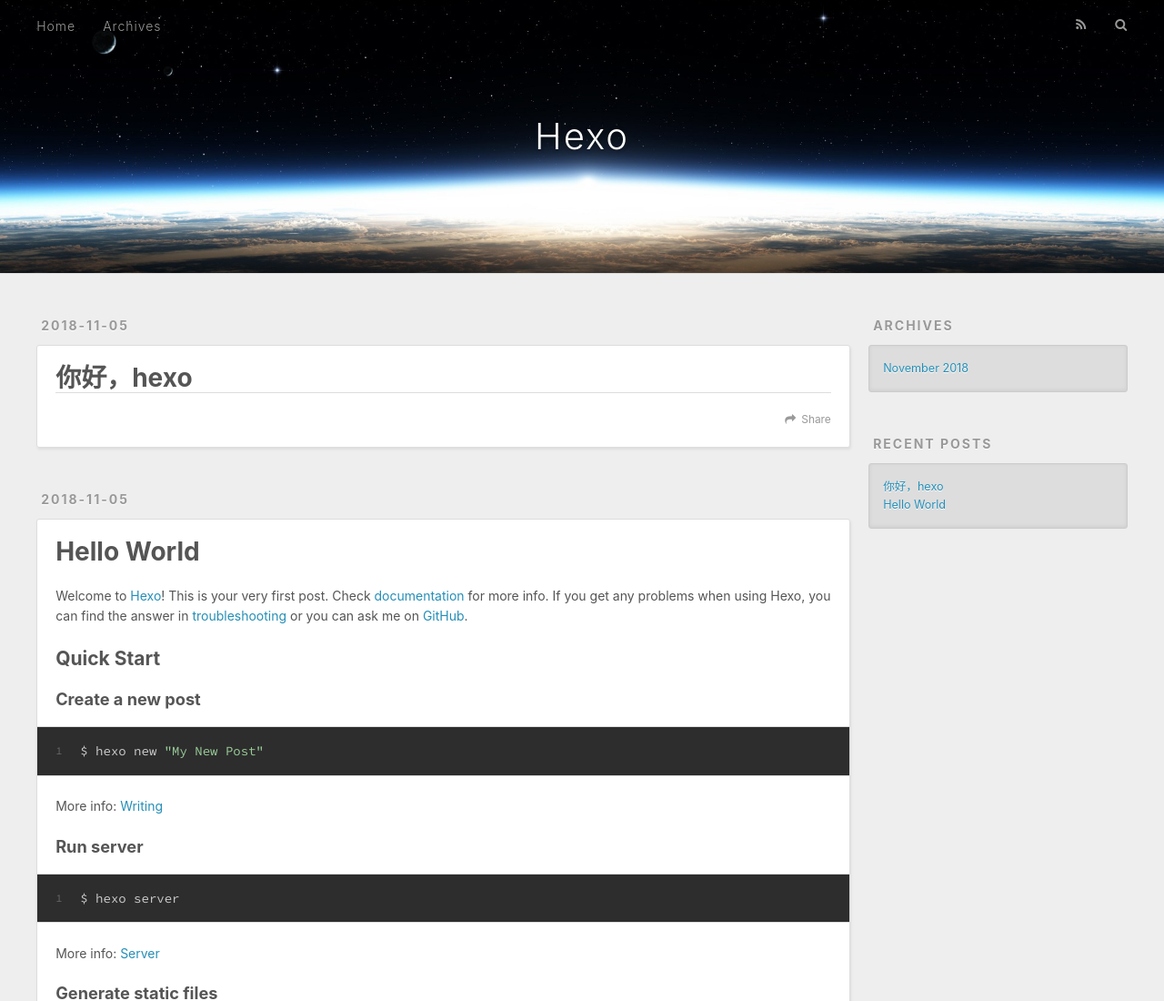
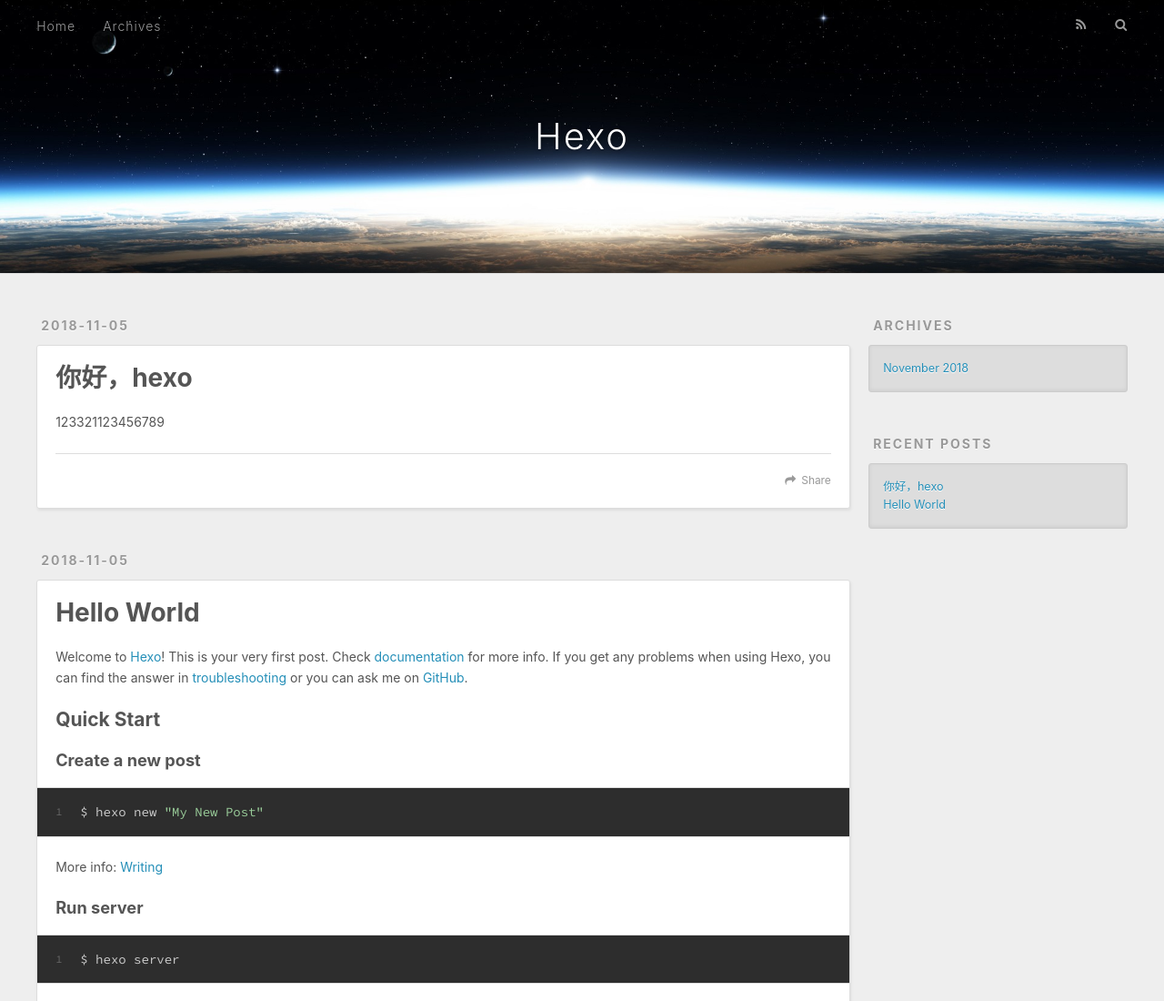
Before and after one commit to spiritlb/spiritlb.github.io, a plain HTML site: page index.html in a window 1280 px wide. Shown: the top 1100 px of the page at 91% size. Drawn offline with nearby package versions, Linux system fonts and the light colour scheme.

Commit message:
Site updated: 2018-11-05 17:25:46

```diff
--- a/index.html
+++ b/index.html
@@ -84,6 +84,7 @@
 
     <div class="article-entry" itemprop="articleBody">
 
+        <p>123321123456789</p>
 
 
     </div>
```
Also changed, not shown: 2018/11/05/你好，hexo/index.html (+6 -2 lines).
